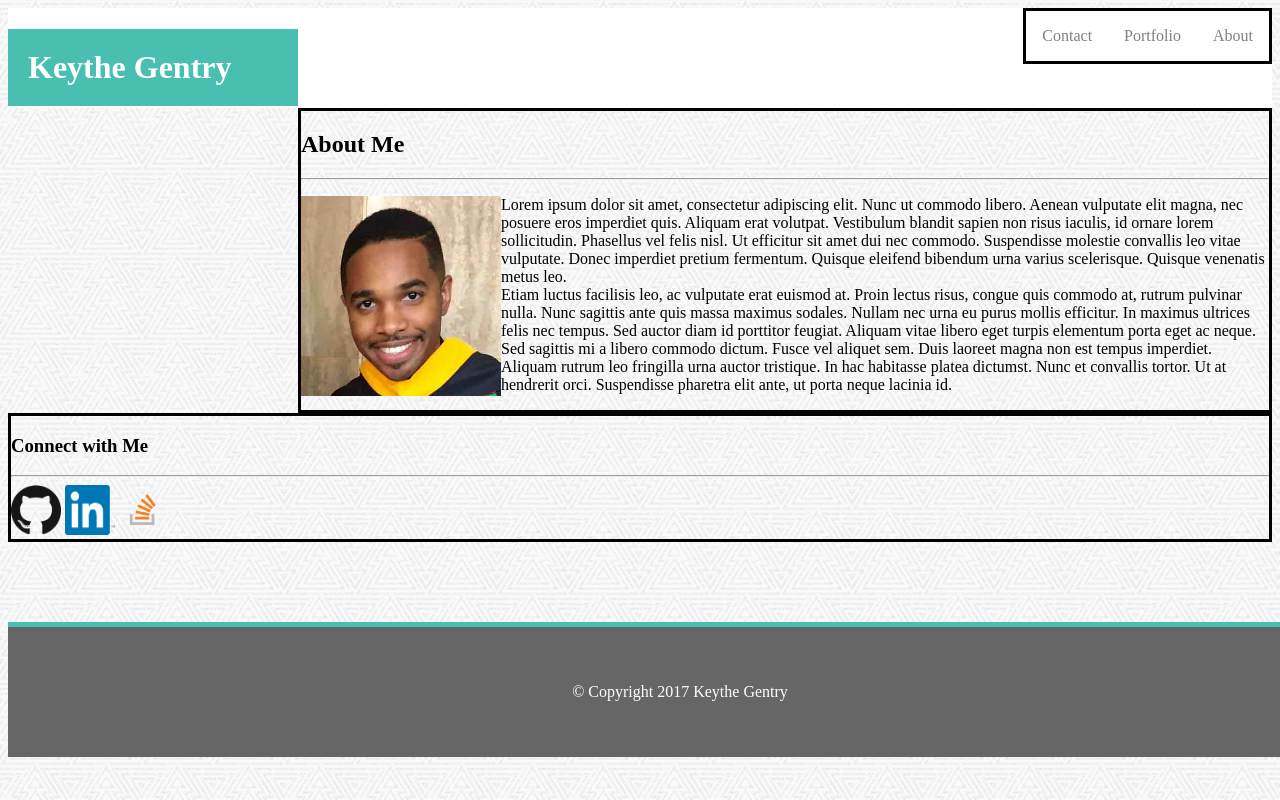
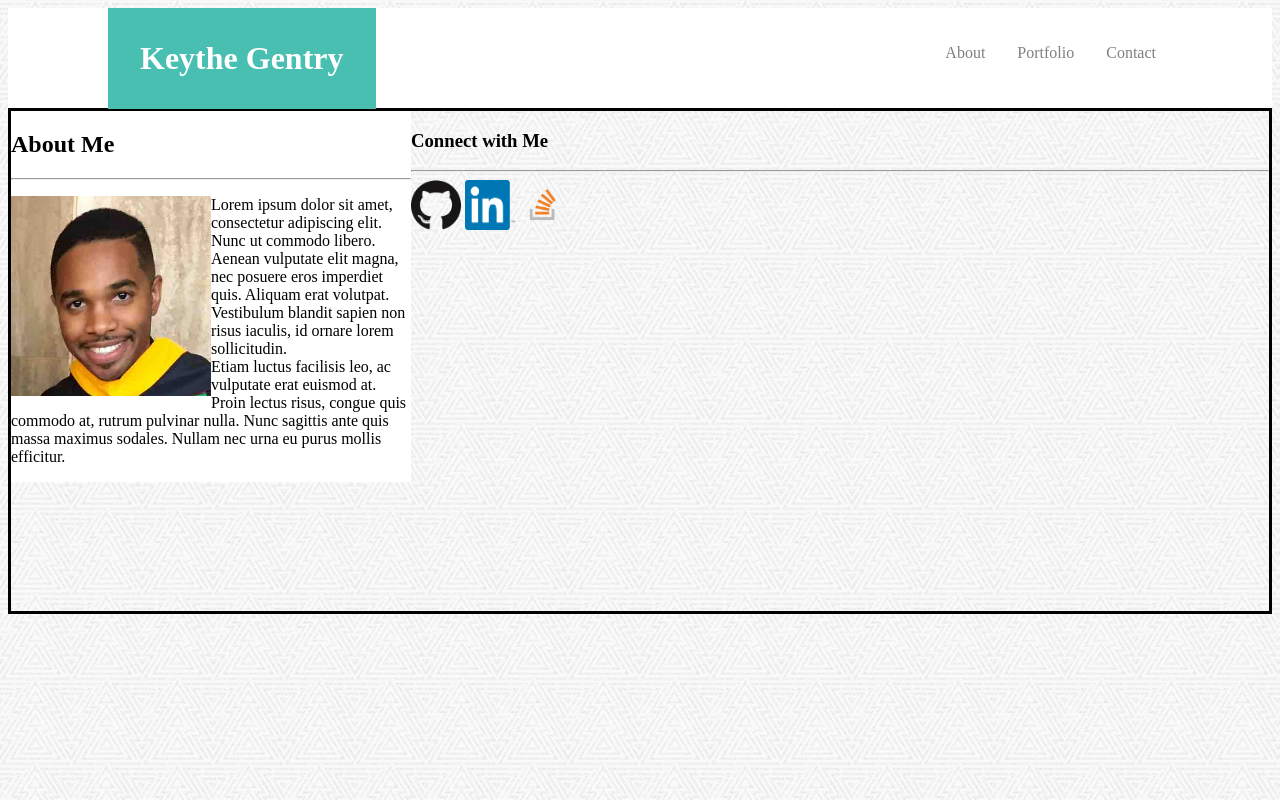
Before and after one commit to kagentry/Basic-Portfolio, a PHP site: page /index.html in a window 1280 px wide; the page is wider, and only the part inside the window is pictured. Run offline with PHP 8.4, Linux system fonts and the light colour scheme.

Commit message:
still fixing css

```diff
--- a/assets/css/style.css
+++ b/assets/css/style.css
@@ -10,14 +10,17 @@ header {
 }
 header h1 {
 	float: left;
-	width: 250px;
+	width: auto;
 	background-color: #48bfb1;
 	color: white;
-	padding: 20px;
+	margin: 0 100px;
+	padding: 32px;
 }
 header ul {
 	float: right;
-	border: solid;	/*take this out eventually*/
+	/*border: solid;	/*take this out eventually*/
+	margin: 20px 100px;
+
 }
 
 ul {
@@ -29,7 +32,7 @@ ul {
 }
 
 li {
-    float: right;
+    float: left;
 }
 
 li a {
@@ -45,13 +48,24 @@ li a:hover {
     color: white;
 }
 section {
-	position: relative;
+	/*position: relative;
+	background-color: white;*/
+	border: solid;
+	height:500px;
 
 }
+/*
 div {
 	position: relative;
 	border: solid;
-	overflow: hidden;		/*allows for contents to be wrap inside div*/
+	overflow: hidden;		/*allows for contents to be wrap inside div
+}*/
+
+/**************** moving main content box *************/
+div.main {
+	background-color: white;
+	float: left;
+	width: 400px;
 }
 /*
 h1 {
@@ -68,20 +82,21 @@ img.contact {
 	height: 50px;
 	width: 50px;
 }
+/*
 .footer {
 	background: #666666;
 	text-align: center;
 	padding:2.5rem;
 	position: relative;
 	margin-top:5rem;
-	/*right: 0;*/
+	right: 0;
 	left: 0;
 	top:0;
 	width: 100%;
 	color:#fff;
 	border-top:5px solid #48bfb1;
 }
-
+*/
 /*		for index page */
 .mypic {
 	height: 200px;
@@ -90,10 +105,11 @@ img.contact {
 }
 
 /*		for portfolio page */
-.img1 {
+.img1, .img2, .img3, .img4, .img5 {
 	background-image: url("../images/tempimg.png");
 	background-repeat: no-repeat;
 }
+/*
 .img2 {
 	background-image: url("../images/tempimg.png");
 	background-repeat: no-repeat;
@@ -109,4 +125,4 @@ img.contact {
 .img5 {
 	background-image: url("../images/tempimg.png");
 	background-repeat: no-repeat;
-}
+}*/
--- a/index.html
+++ b/index.html
@@ -16,26 +16,26 @@
 		</header>
 
 		<section>
-			<div>
+			<div class="main">
 				<h2>About Me</h2>
 				<hr>
 				<p>
 				<img src="assets/images/keythe-pic.jpg" class="mypic">
-					Lorem ipsum dolor sit amet, consectetur adipiscing elit. Nunc ut commodo libero. Aenean vulputate elit magna, nec posuere eros imperdiet quis. Aliquam erat volutpat. Vestibulum blandit sapien non risus iaculis, id ornare lorem sollicitudin. Phasellus vel felis nisl. Ut efficitur sit amet dui nec commodo. Suspendisse molestie convallis leo vitae vulputate. Donec imperdiet pretium fermentum. Quisque eleifend bibendum urna varius scelerisque. Quisque venenatis metus leo.
+					Lorem ipsum dolor sit amet, consectetur adipiscing elit. Nunc ut commodo libero. Aenean vulputate elit magna, nec posuere eros imperdiet quis. Aliquam erat volutpat. Vestibulum blandit sapien non risus iaculis, id ornare lorem sollicitudin.
 					<br>
-					Etiam luctus facilisis leo, ac vulputate erat euismod at. Proin lectus risus, congue quis commodo at, rutrum pulvinar nulla. Nunc sagittis ante quis massa maximus sodales. Nullam nec urna eu purus mollis efficitur. In maximus ultrices felis nec tempus. Sed auctor diam id porttitor feugiat. Aliquam vitae libero eget turpis elementum porta eget ac neque. Sed sagittis mi a libero commodo dictum. Fusce vel aliquet sem. Duis laoreet magna non est tempus imperdiet. Aliquam rutrum leo fringilla urna auctor tristique. In hac habitasse platea dictumst. Nunc et convallis tortor. Ut at hendrerit orci. Suspendisse pharetra elit ante, ut porta neque lacinia id.
+					Etiam luctus facilisis leo, ac vulputate erat euismod at. Proin lectus risus, congue quis commodo at, rutrum pulvinar nulla. Nunc sagittis ante quis massa maximus sodales. Nullam nec urna eu purus mollis efficitur.
 				</p>
 			</div>
-			<div>
+			<aside>
 				<h3>Connect with Me</h3>
 				<hr>
 				<a href="https://github.com/kagentry" target="_blank"><img src="assets/images/GitHub-icon.png" alt="GitHub" class="contact"></a>
 				<a href="https://www.linkedin.com/in/keythe-gentry-b762a5105?trk=hp-identity-photo" target="_blank"><img src="assets/images/linkedin-icon.png" alt="LinkedIn" class="contact"></a>
 				<a href="http://stackoverflow.com/users/7451262/keythe-gentry?tab=profile" target="_blank"><img src="assets/images/so-icon.png" alt="Stack Overflow" class="contact"></a>
-			</div>
+			</aside>
 		</section>
-		<footer class="footer">
+		<!--<footer class="footer">
 			<p>© Copyright 2017 Keythe Gentry</p>
-		</footer>
+		</footer>-->
 	</body>
 </html>
```
